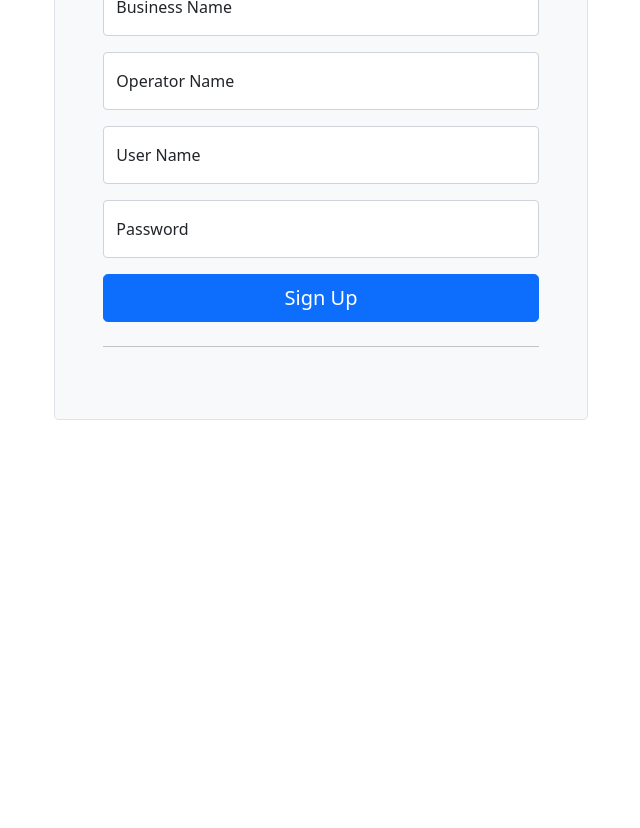
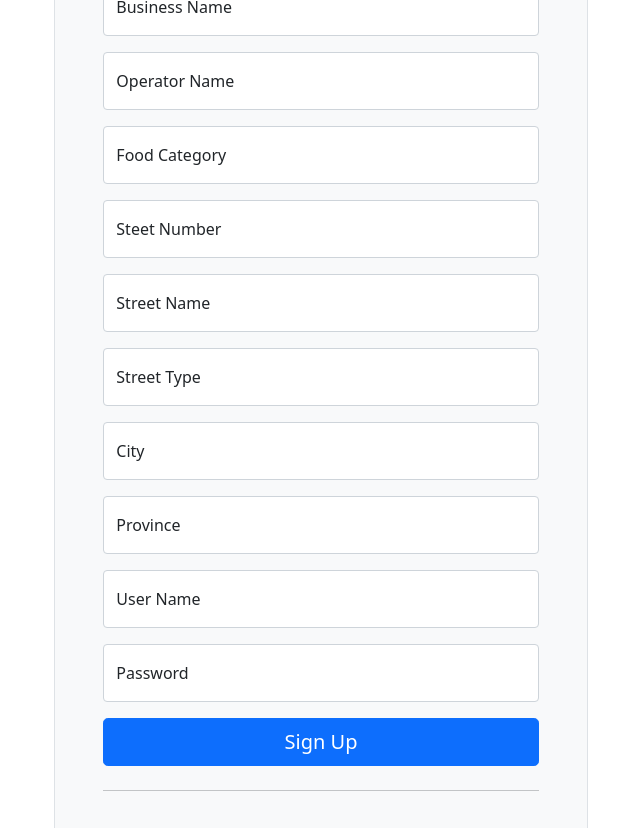
Before and after one commit to mgainer126/foodiofare, a React (Create React App) app in the folder client/: page /vendorSignUp in a window 1280 px wide. Shown: the part 580-1408 px from the top of the page, without its empty margins (319-959 px from the left). Before the commit the page ends 1000 px from the top, so only its background shows below. Built offline with nearby package versions, Linux system fonts and the light colour scheme; the HTML template or start-up script is replaced by a standard one.

Commit message:
updates so that its passing props to the map render

```diff
--- a/client/src/components/RenderMap/RenderMap.jsx
+++ b/client/src/components/RenderMap/RenderMap.jsx
@@ -1,41 +1,42 @@
 import React from "react";
 import GoogleMapReact from "google-map-react";
 import marker from "../../assets/icons/custom_pin.png";
+import "../RenderMap/RenderMap.scss";
 const DefaultMapPos = ({ marker }) => <img src={marker} alt="marker" />;
 const CustIsHere = ({ marker }) => <img src={marker} alt="marker" />;
 const VendorIsHere = ({ marker }) => <img src={marker} alt="marker" />;
 
-export default function RenderMap(custcords) {
+export default function RenderMap({ custcords, vendors }) {
   const defaultProps = {
     center: {
-      lat: custcords.custcords.lat,
-      lng: custcords.custcords.lng,
+      lat: custcords.lat,
+      lng: custcords.lng,
     },
     zoom: 4.7,
   };
-  console.log(custcords.custcords.lat);
+  console.log(custcords);
+  console.log(vendors); //not getting passed for some reason
 
   return (
     // Important! Always set the container height explicitly
-    <div style={{ height: "100vh", width: "100%" }}>
+    <div className="map">
+      <div style={{ height: "100vh", width: "85%" }}>
         <GoogleMapReact
           bootstrapURLKeys={{ key: "AIzaSyDppxNKV5QddpqA90IuS0kWg9HTLOuJsGw" }}
           defaultCenter={defaultProps.center}
           defaultZoom={defaultProps.zoom}
         >
-        <DefaultMapPos
-          lat={custcords.custcords.lat}
-          lng={custcords.custcords.lng}
-        />
+          <DefaultMapPos lat={custcords.lat} lng={custcords.lng} />
           <CustIsHere
-          lat={custcords.custcords.lat}
-          lng={custcords.custcords.lng}
-          marker={({ marker }, "You are Here")}
+            lat={custcords.lat}
+            lng={custcords.lng}
+            marker={{ marker }}
             zoom={6}
           />
           <VendorIsHere lat={43.38413} lng={-79.086761} marker={marker} />
           <VendorIsHere lat={43.938413} lng={-79.086761} marker={marker} />
         </GoogleMapReact>
       </div>
+    </div>
   );
 }
--- /dev/null
+++ b/client/src/components/RenderMap/RenderMap.scss
@@ -0,0 +1,5 @@
+.map {
+  display: flex;
+  justify-content: center;
+  margin: 2rem;
+}
--- a/client/src/components/VendorSignUpForm/VendorSignUpForm.jsx
+++ b/client/src/components/VendorSignUpForm/VendorSignUpForm.jsx
@@ -1,4 +1,4 @@
-function VendorSignUpForm(clickhandle) {
+function VendorSignUpForm({ clickhandle }) {
   return (
     <>
       <div className="col-md-10 mx-auto col-lg-5">
@@ -19,6 +19,7 @@ function VendorSignUpForm(clickhandle) {
               type="text"
               className="form-control"
               id="company-name"
+              name="businessname"
               placeholder="Business Name"
             />
             <label htmlFor="floatingPassword">Business Name</label>
@@ -28,17 +29,78 @@ function VendorSignUpForm(clickhandle) {
             <input
               type="text"
               className="form-control"
-              id="lastName"
+              id="operatorname"
+              name="operatorname"
               placeholder="Operator Name"
             />
             <label htmlFor="floatingPassword">Operator Name</label>
           </div>
-
           <div className="form-floating mb-3">
             <input
               type="text"
               className="form-control"
-              id="address"
+              name="foodcategory"
+              id="foodcategory"
+              placeholder="Food Category"
+            />
+            <label htmlFor="floatingPassword">Food Category</label>
+          </div>
+          <div className="form-floating mb-3">
+            <input
+              type="text"
+              className="form-control"
+              name="vendorstreetno"
+              id="vendostreetno"
+              placeholder="vendostreetno"
+            />
+            <label htmlFor="floatingPassword">Steet Number</label>
+          </div>
+          <div className="form-floating mb-3">
+            <input
+              type="text"
+              className="form-control"
+              name="vendorstreetname"
+              id="vendostreetname"
+              placeholder="vendostreetname"
+            />
+            <label htmlFor="floatingPassword">Street Name</label>
+          </div>
+          <div className="form-floating mb-3">
+            <input
+              type="text"
+              className="form-control"
+              name="vendorstreettype"
+              id="vendorstreettype"
+              placeholder="Street Type"
+            />
+            <label htmlFor="floatingPassword">Street Type</label>
+          </div>
+          <div className="form-floating mb-3">
+            <input
+              type="text"
+              className="form-control"
+              id="city"
+              name="city"
+              placeholder="city"
+            />
+            <label htmlFor="floatingPassword">City</label>
+          </div>
+          <div className="form-floating mb-3">
+            <input
+              type="text"
+              className="form-control"
+              id="Province"
+              name="province"
+              placeholder="Province"
+            />
+            <label htmlFor="floatingPassword">Province</label>
+          </div>
+          <div className="form-floating mb-3">
+            <input
+              type="text"
+              className="form-control"
+              id="username"
+              name="username"
               placeholder="User Name"
             />
             <label htmlFor="floatingPassword">User Name</label>
@@ -48,6 +110,7 @@ function VendorSignUpForm(clickhandle) {
             <input
               type="password"
               className="form-control"
+              name="password"
               id="floatingPassword"
               placeholder="Password"
             />
--- a/client/src/pages/CustVendorSearch/CustVendorSearch.jsx
+++ b/client/src/pages/CustVendorSearch/CustVendorSearch.jsx
@@ -13,10 +13,28 @@ export default class CustVendorSearch extends Component {
     city: null,
     province: null,
     custCords: { lat: 43.830711, lng: -79.115668 },
+    vendors: null,
   };
+  componentDidMount() {
+    // if (this.state.vendor !== prevState.vendor) {
+    axios
+      .get("http://localhost:8080/find/vendor")
+      .then((vendors) => {
+        console.log(vendors.data);
+        this.setState({
+          vendors: vendors.data,
+        });
+        return vendors.data;
+      })
+      .catch((error) => {
+        // handle error
+        console.log(error);
+      });
+    // }
+  }
 
   componentDidUpdate(prevProps, prevState) {
-    if (this.state.custCords === prevState.custCords) {
+    if (this.state.custCords !== prevState.custCords) {
       axios
         .get(
           `https://maps.googleapis.com/maps/api/geocode/json?address=${this.state.addnum}+${this.state.streetname}+${this.state.streettype},
@@ -27,6 +45,7 @@ export default class CustVendorSearch extends Component {
           this.setState({
             custCords: custCords,
           });
+          return response.data;
         })
         .catch(function (error) {
           // handle error
@@ -34,24 +53,6 @@ export default class CustVendorSearch extends Component {
         });
     }
   }
-
-  // componentDidMount() {
-  //   axios
-  //     .get(
-  //       `https://maps.googleapis.com/maps/api/geocode/json?address=${this.state.addnum}+${this.state.streetname}+${this.state.streettype},
-  // +${this.state.city},+${this.state.province}&key=${API_KEY}`
-  //     )
-  //     .then(function (response) {
-  //       this.setState({
-  //         location: response.data.results[0].geometry.location,
-  //       });
-  //       console.log(response.data.results[0].geometry.location);
-  //     })
-  //     .catch(function (error) {
-  //       // handle error
-  //       console.log(error);
-  //     });
-  // }
 
   handleSubmit = (event) => {
     event.preventDefault();
@@ -62,22 +63,28 @@ export default class CustVendorSearch extends Component {
       city: event.target[3].value,
       province: event.target[4].value,
     });
-    console.log(event);
+    // console.log(event);
   };
 
   render() {
-    console.log(this.state.addnum);
-    console.log(this.state.streetname);
-    console.log(this.state.streettype);
-    console.log(this.state.city);
-    console.log(this.state.province);
+    // console.log(this.state.addnum);
+    // console.log(this.state.streetname);
+    // console.log(this.state.streettype);
+    // console.log(this.state.city);
+    // console.log(this.state.province);
     console.log(this.state.custCords);
+    console.log(this.state.vendors);
     return (
       <>
-        <div>
-          <CustSignUpForm clickHandle={this.handleSubmit} />
-          <RenderMap custcords={this.state.custCords} />
-        </div>
+        {this.state.custCords && this.state.vendors && (
+          <div>
+            <CustSignUpForm clickHandle={this.handleSubmit} />
+            <RenderMap
+              custcords={this.state.custCords}
+              vendors={this.state.vendors}
+            />
+          </div>
+        )}
       </>
     );
   }
--- a/client/src/pages/VendorSignUp/VendorSignUp.jsx
+++ b/client/src/pages/VendorSignUp/VendorSignUp.jsx
@@ -1,10 +1,25 @@
 import VendorSignUpForm from "../../components/VendorSignUpForm/VendorSignUpForm";
 import React, { Component } from "react";
 
-export default class CustSignUp extends Component {
+export default class VendorSignUp extends Component {
   handleSubmit = (event) => {
     event.preventDefault();
-    console.log(event);
+    const newBussiness = [
+      {
+        bussname: event.target[0].value,
+        operatorname: event.target[1].value,
+        foodcat: event.target[2].value,
+        addnum: event.target[3].value,
+        streetname: event.target[4].value,
+        streettype: event.target[5].value,
+        city: event.target[6].value,
+        province: event.target[7].value,
+        username: event.target[8].value,
+        password: event.target[9].value,
+      },
+      console.log(event),
+    ];
+    console.log(newBussiness);
   };
 
   render() {
```
Also changed, not shown: 1 other file (tests, documents, lock files or other folders). Lines whose indentation alone changed are shown as unchanged.
